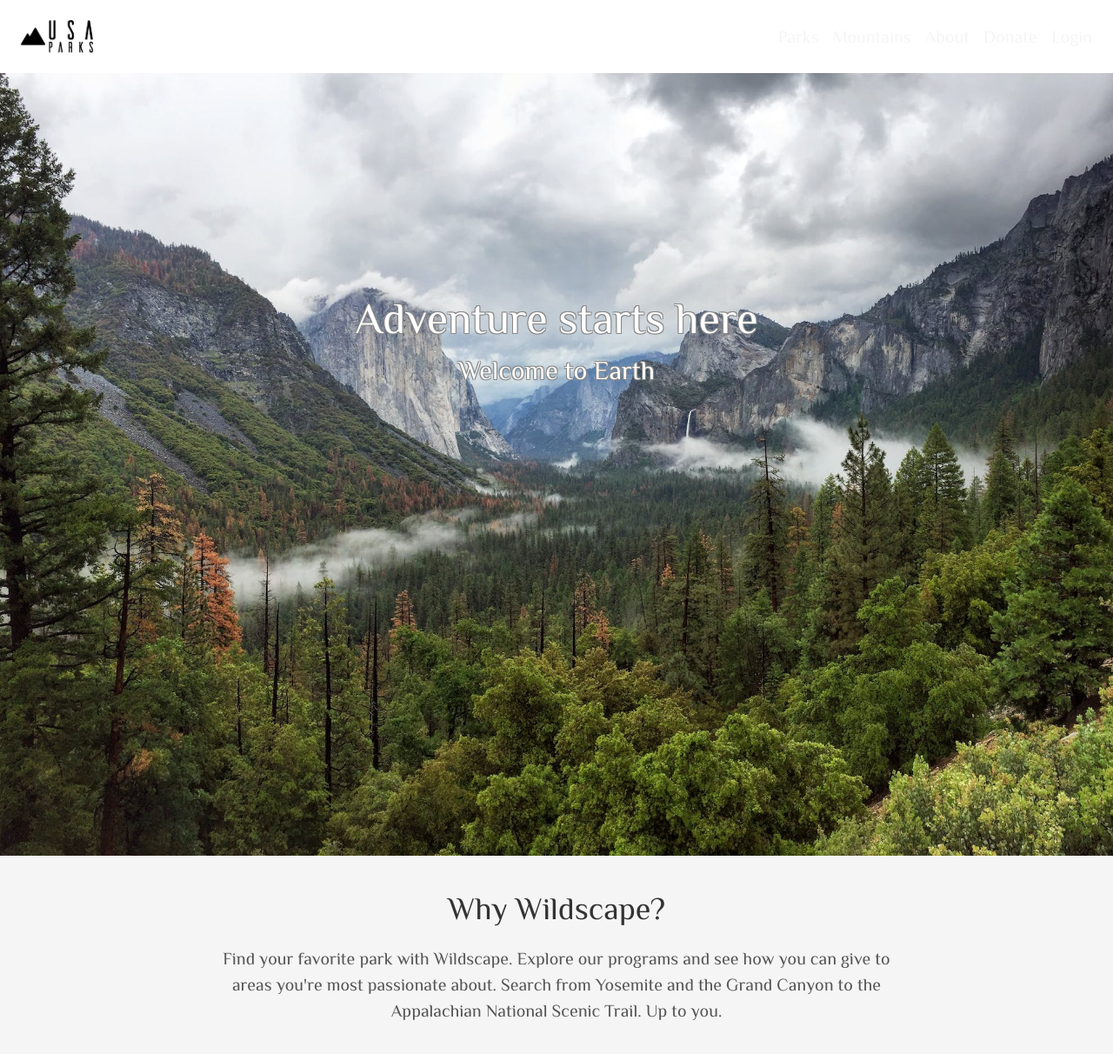
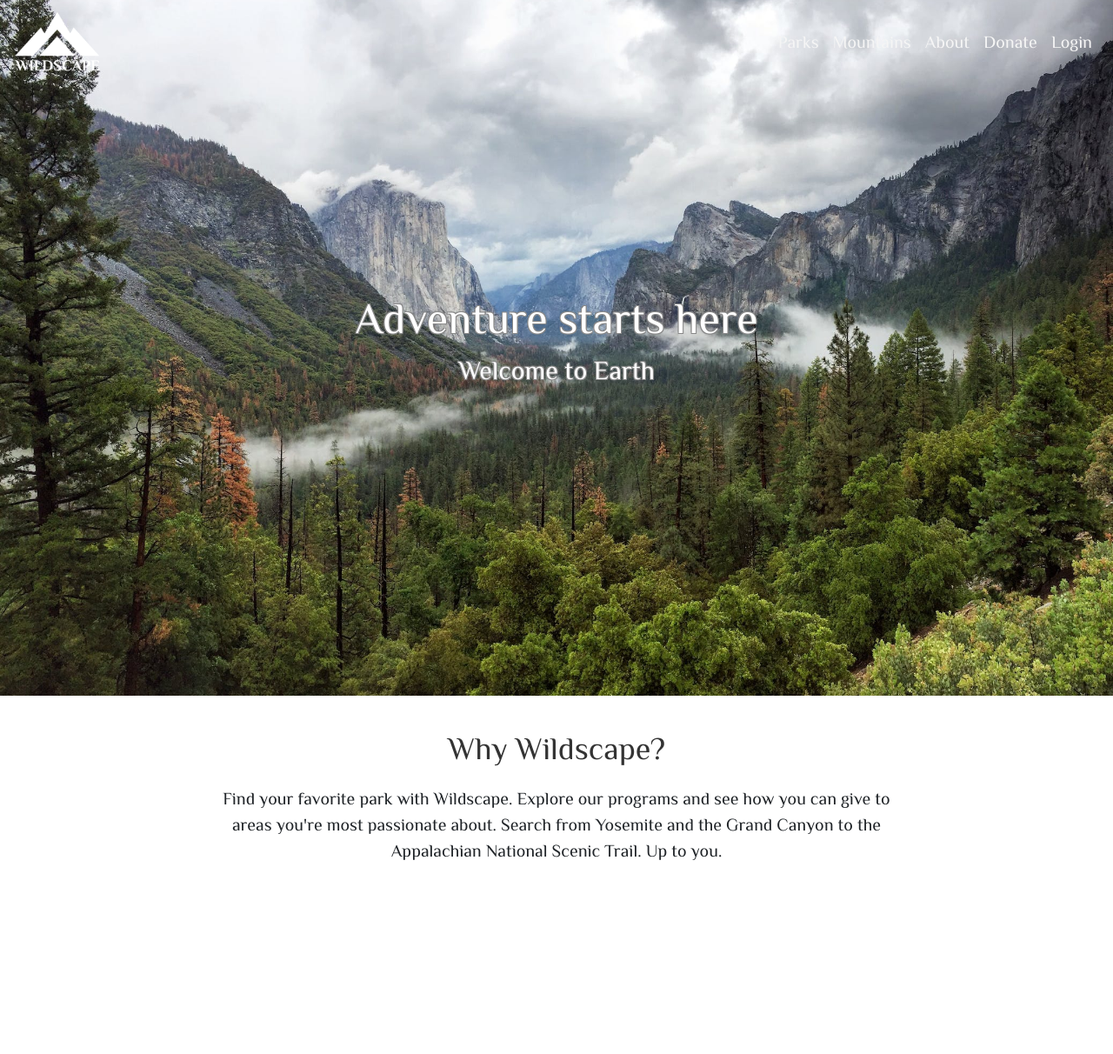
Before and after one commit to dmelendez1/capstone2, a plain HTML site: page index.html in a window 1280 px wide. Shown: the whole page at 87% size. After the commit the page ends 1033 px from the top, so only its background shows below. Drawn offline with nearby package versions, Linux system fonts and the light colour scheme; a web font is replaced by a local one.

Commit message:
progress

```diff
--- a/css/styles.css
+++ b/css/styles.css
@@ -1,6 +1,13 @@
 body, html {
     height: 100%;
     margin: 0;
+}
+
+.navbar {
+    background-color: transparent !important;
+    position: absolute;
+    width: 100%;
+    z-index: 1000;
 }
 
 .navbar .navbar-nav .nav-item .nav-link {
@@ -11,15 +18,10 @@ body, html {
 
 .background-container {
     background: url('../images2/bg.jpg') no-repeat center center fixed;
-    -webkit-background-size: cover;
-    -moz-background-size: cover;
-    -o-background-size: cover;
     background-size: cover;
-    /* Set dimensions as needed, for example: */
-    height: 900px; /* or 100vh for full viewport height */
-    width: 100%; /* For full width */
+    height: 100vh;
+    width: 100%;
 }
-
 
 .text-overlay {
     position: absolute;
@@ -51,27 +53,24 @@ body, html {
 }
 
 
-
-
 .why-wildscape-section {
     text-align: center;
-    padding: 40px 20px; /* Adjust padding as needed */
-    background-color: #f5f5f5; /* Or any color that fits your design */
+    padding: 40px 20px; /
+
 }
 
 .why-wildscape-section h2 {
     font-family: 'Philosopher', sans-serif;
-    font-size: 36px; /* Adjust font size as needed */
-    color: #333; /* Adjust color as needed */
+    font-size: 36px;
+    color: #333;
     margin-bottom: 20px;
 }
 
 .why-wildscape-section p {
     font-family: 'Philosopher', sans-serif;
-    font-size: 20px; /* Adjust font size as needed */
-    color: #555; /* Adjust color as needed */
-    max-width: 800px; /* Max width for better readability */
-    margin: 0 auto; /* Center the paragraph */
+    font-size: 20px;
+    max-width: 800px;
+    margin: 0 auto;
 }
 
 @media screen and (max-width: 768px) {
--- a/index.html
+++ b/index.html
@@ -3,7 +3,7 @@
 <head>
     <meta charset="UTF-8">
     <meta name="viewport" content="width=device-width, initial-scale=1.0">
-    <title>USA Parks</title>
+    <title>Wildscape</title>
     <link rel="stylesheet" href="https://stackpath.bootstrapcdn.com/bootstrap/4.3.1/css/bootstrap.min.css">
     <link rel="stylesheet" href="css/styles.css">
 
@@ -15,12 +15,17 @@
 <body>
 
     <nav class="navbar navbar-expand-lg navbar-light bg-transparent">
+
         <a class="navbar-brand" href="#">
-            <img src="images2/usaparklogo.png" alt="Logo" style="width: 100px;">
+
+            <img src="images2/wildscapelogo2.png" alt="Logo" style="width: 100px;">
         </a>
+
         <button class="navbar-toggler" type="button" data-toggle="collapse" data-target="#navbarNav" aria-controls="navbarNav" aria-expanded="false" aria-label="Toggle navigation">
             <span class="navbar-toggler-icon"></span>
         </button>
+
+
         <div class="collapse navbar-collapse" id="navbarNav">
             <ul class="navbar-nav ml-auto">
                 <li class="nav-item"><a class="nav-link" href="#parks">Parks</a></li>
@@ -29,6 +34,7 @@
                 <li class="nav-item"><a class="nav-link" href="#donate">Donate</a></li>
                 <li class="nav-item"><a class="nav-link" href="#login">Login</a></li>
             </ul>
+
         </div>
     </nav>
 
@@ -42,7 +48,8 @@
 
     <div class="why-wildscape-section">
         <h2>Why Wildscape?</h2>
-        <p>Find your favorite park with Wildscape. Explore our programs and see how you can give to areas you're most passionate about. Search from Yosemite and the Grand Canyon to the Appalachian National Scenic Trail. Up to you.</p>
+        <p>Find your favorite park with Wildscape. Explore our programs and see how you can give to areas you're most passionate about.
+           Search from Yosemite and the Grand Canyon to the Appalachian National Scenic Trail. Up to you.</p>
     </div>
 
 
```
Also changed, not shown: images2/Green-Topo.jpg (added), images2/mtart.jpg (added), images2/usaparklogo.png (deleted), images2/wildscapelogo.png (added), images2/wildscapelogo2.png (added).
